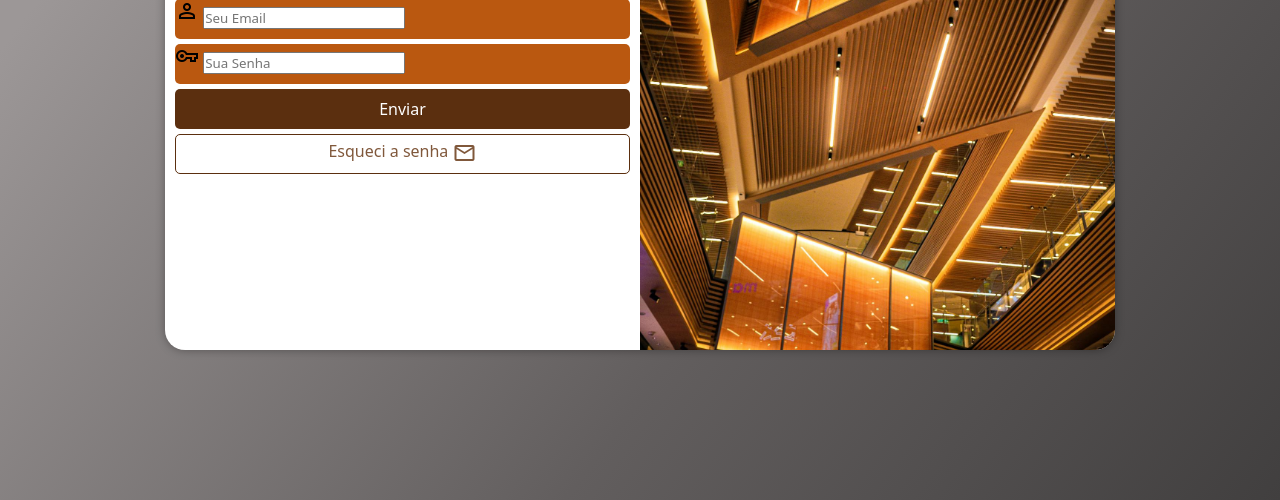
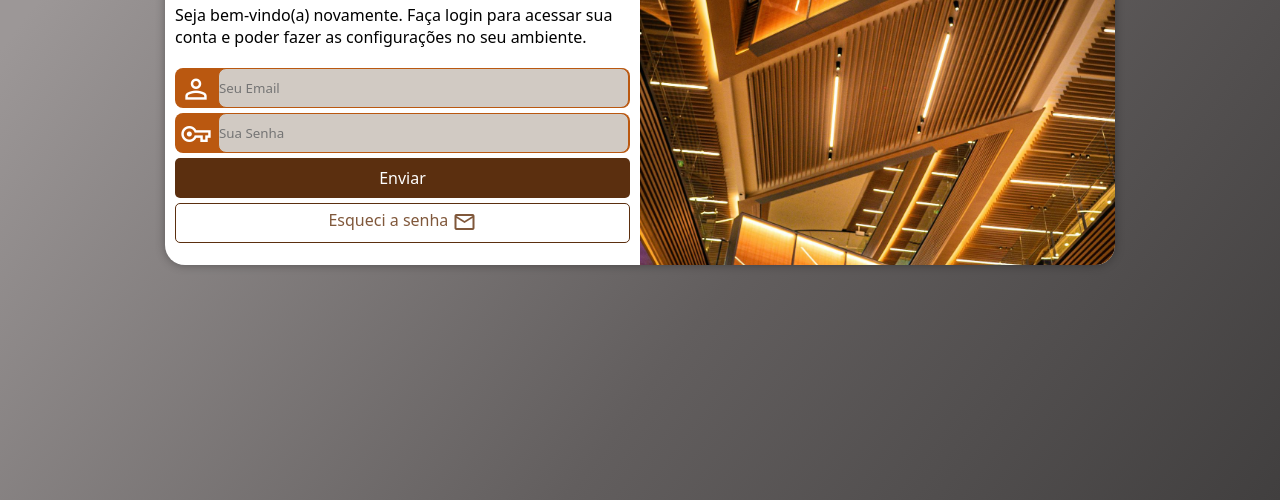
Before and after one commit to LucasPereira-lc/projeto-login, a plain HTML site: page index.html in a window 1280 px wide. Shown: the part 300-800 px from the top of the page. Drawn offline with nearby package versions, Linux system fonts and the light colour scheme.

Commit message:
Finalizei o projeto

```diff
--- a/estilos/media-query.css
+++ b/estilos/media-query.css
@@ -7,6 +7,7 @@
 
     section#login {
         width: 80vw;
+        height: 290px;
     }
 
     section#login > div#imagem {
@@ -19,6 +20,10 @@
         float: right;
         width: 70%;
     }
+
+    div#formulario > p {
+        margin: 10px 0px;
+    }
 }
 
 @media screen and (min-width: 992px) {
@@ -28,6 +33,7 @@
 
     section#login {
         width: 950px;
+        height: 330px;
     }
 
     section#login > div#imagem {
@@ -42,10 +48,11 @@
     }
 
 div#formulario > h1 {
-    font-size: 2em;
+    font-size: 1.8em;
 }
 
     div#formulario > p {
-        font-size: 1.2em;
+        font-size: 1em;
+        margin: 20px 0px;
     }
 }
--- a/estilos/style.css
+++ b/estilos/style.css
@@ -38,7 +38,7 @@ section#login {
     border-radius: 20px;
     box-shadow: 0px 0px 10px rgba(0, 0, 0, 0.336);
 
-    transition: width .3s, height 3s;
+    transition: width .3s, height .3s;
     transition-timing-function: ease;
 }
 
@@ -66,12 +66,31 @@ div#formulario > p {
 
 form > div.campo {
     display: block;
-    background-color: #BA5810;
-    width: 100%;
+    background-color:#BA5810;
     height: 40px;
     margin: 5px 0px;
-    border-radius: 5px;
-    vertical-align: middle;
+    border-radius: 8px;
+
+}
+
+form > div.campo > i {
+    color: white;
+    font-size: 2em;
+    width: 40px;
+    padding: 5px;
+}
+
+div.campo > input {
+    height: 100%;
+    width: calc(100% - 44px);
+    transform: translate(43px, -42px);
+    border-radius: 8px;
+    border: 1px solid #BA5810;
+    background-color: #d1cac3;
+}
+
+div.campo > input:focus {
+    background-color: white;
 }
 
 div.campo > label {
```
